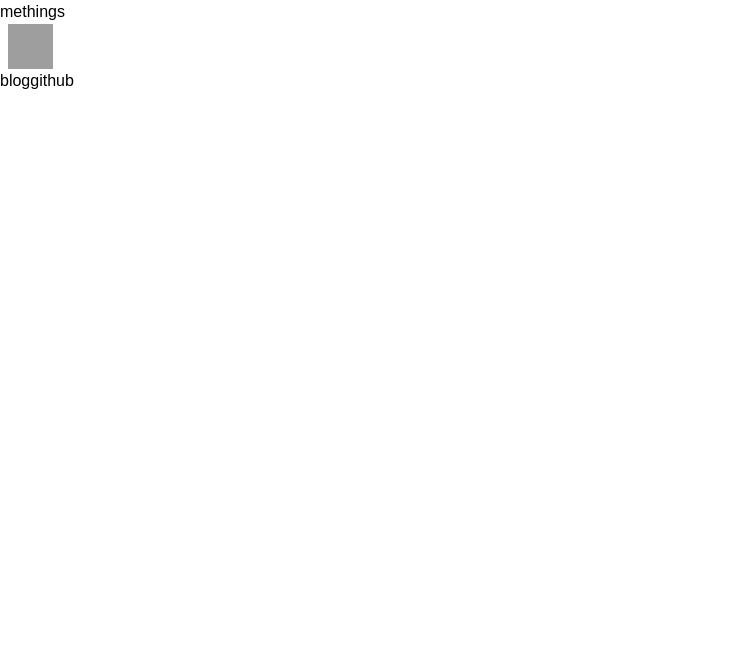
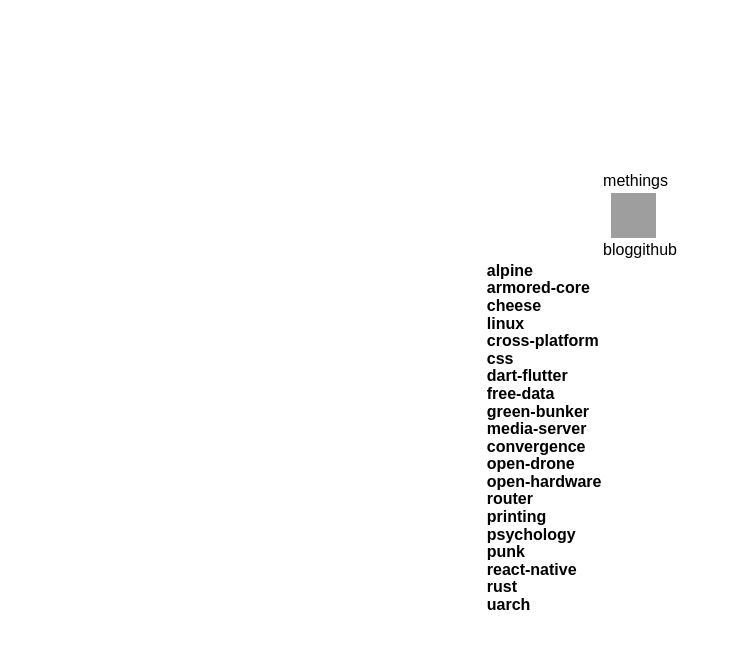
Before and after one commit to ereio/ere.io, a Next.js app: page /things in a window 1280 px wide. Shown: the top 648 px of the page, without its empty margins (0-739 px from the left). Built offline with nearby package versions, Linux system fonts and the light colour scheme; grey boxes are pictures that could not be loaded.

Commit message:
reworking PKB rendering

```diff
--- a/package.json
+++ b/package.json
@@ -20,6 +20,7 @@
   },
   "dependencies": {
     "@zeit/next-css": "^1.0.1",
+    "marked": "^1.1.1",
     "next": "^9.4.4",
     "react": "^16.13.1",
     "react-dom": "^16.13.1"
--- a/src/components/header/index.js
+++ b/src/components/header/index.js
@@ -10,12 +10,18 @@ import style from './styles.css';
 const Header = () => (
 	<header class={style.header}>
 		<nav class={style.nav}>
-			<Link activeClassName={style.activeLink} href="/">me</Link>
-			<Link activeClassName={style.activeLink} href="/things">things</Link>
+			<Link activeClassName={style.activeLink} href="/">
+				<a>me</a>
+			</Link>
+			<Link activeClassName={style.activeLink} href="/things">
+				<a>things</a>
+			</Link>
 			<Link href="/me" class={style.icon}>
 				<img src={assets.ereioIcon} style={{ height: 45, width: 45, marginLeft: 8, textAlign: 'center' }} />
 			</Link>
-			<Link activeClassName={style.activeLink} href="/blog">blog</Link>
+			<Link activeClassName={style.activeLink} href="/blog">
+				<a>blog</a>
+			</Link>
 			<a href="https://github.com/ereio" native>github</a>
 		</nav>
 	</header>
--- /dev/null
+++ b/src/pages/things/[thing].js
@@ -0,0 +1,91 @@
+
+import Link from 'next/link';
+import Marked from 'marked';
+import { useRouter } from 'next/router'
+
+// Components
+import Header from 'components/header';
+
+// Styling
+import styles from './styles.css';
+
+// Static Data
+import thingsJson from '../../../public/all-things.json';
+
+/**
+ * Personal Knowledge Base
+ *
+ * https://alligator.io/css/css-grid-layout-fr-unit/
+ * https://nextjs.org/docs/basic-features/data-fetching
+ */
+const renderThingList = ({ things, selected }) => {
+	return things.map((thing) => {
+		const slug = thing.name.toLowerCase().replace(/ /g, '-');
+		const thingSelected = thing.name === selected;
+
+		return (
+			<Link href={`/things/${slug}`}>
+				<a className={thingSelected ? styles.current : undefined}>
+					<h4 class={styles.topic}>
+						{thing.name}
+					</h4>
+				</a>
+			</Link>
+		)
+	});
+};
+
+const renderThing = ({ things, selected }) => {
+	const thingSelected = things.find((thing) => thing.name === selected)
+
+	return (
+		<div style={{ gridArea: 'main' }}>
+			<div class={styles.content}>
+				<span dangerouslySetInnerHTML={{ __html: Marked(thingSelected.notes) }} />
+			</div>
+		</div>
+	)
+}
+
+const Things = ({ things }) => {
+	const router = useRouter()
+	const { thing } = router.query;
+
+	return (
+		<div className="app">
+			<Header />
+			<main className={styles.main}>
+				<div class={styles.topics}>
+					{renderThingList({ things, selected: thing })}
+				</div>
+				<div>
+					{renderThing({ things, selected: thing })}
+				</div>
+			</main>
+		</div>
+	)
+}
+
+export async function getStaticProps() {
+	const things = thingsJson.map((json) => JSON.parse(json));
+	return {
+		props: {
+			things,
+		},
+	}
+}
+
+export async function getStaticPaths() {
+	const things = thingsJson.map((json) => JSON.parse(json));
+
+	const paths = things.map((thing) => ({
+		params: { thing: thing.name },
+	}))
+
+	return {
+		paths: paths,
+		fallback: false,
+	};
+}
+
+export default Things;
--- a/src/pages/things/index.js
+++ b/src/pages/things/index.js
@@ -10,21 +10,14 @@ import styles from './styles.css';
 // Static Data
 import thingsJson from '../../../public/all-things.json';
 
-// External Implicit Imports
-
-
-// Personal Knowledge Base
-// https://alligator.io/css/css-grid-layout-fr-unit/
-
 /*
 <div>
  <div class={style.search} contenteditable="true">
 	Search Topics
 </div>
-*/
-const Things = () => {
-	// const things = thingsJson.map((json) => JSON.parse(json));
-	/*
+{/* <input id="collapse-toggle" class={style.toggleInput} type="checkbox" />
+<label for="collapse-toggle" class={style.toggle} />
+
 const renderSearch = () => {
 	const options = things.map(thing =>
 		<Link activeClass={style.activeTopic} href={`/things/${thing.name}`}>
@@ -42,58 +35,53 @@ const Things = () => {
 		</form >
 	)
 }
+* /
+
+/**
+ * Personal Knowledge Base
+ *
+ * https://alligator.io/css/css-grid-layout-fr-unit/
+ * https://nextjs.org/docs/basic-features/data-fetching
  */
 
+const Things = ({ things }) => {
 
-	// const renderThingList = () => {
-	// 	return things.map((thing) => {
-	// 		const slug = thing.name.toLowerCase().replace(/ /g, '-');
-	// 		return (
-	// 			<Link activeClassName={style.current} href={`/things/${slug}`}>
-	// 				<h4 class={style.topic}>
-	// 					{thing.name}
-	// 				</h4>
-	// 			</Link>
-	// 		)
-	// 	});
-	// };
-
-	// const renderThing = (args) => {
-	// 	const { matches, path } = args;
-	// 	const paths = path.split(/\/|\?/g);
-	// 	const slug = paths[paths.length - 1];
-	// 	const thing = things.find((thing) => thing.name === slug)
-
-	// 	return matches ?
-	// 		(<h3 style={{ gridArea: 'main', textAlign: 'left' }}>
-	// 			{'Welcome to my personal knowlege base'}
-	// 		</h3>) :
-	// 		(<div style={{ gridArea: 'main' }}>
-	// 			<div class={style.content}>
-	// 				<span dangerouslySetInnerHTML={{ __html: Marked(thing.notes) }} />
-	// 			</div>
-	// 		</div>)
-	// }
+	const renderThingList = () => {
+		return things.map((thing) => {
+			const slug = thing.name.toLowerCase().replace(/ /g, '-');
+			return (
+				<Link key={thing.name} href={`/things/${slug}`}>
+					<a>
+						<h4 class={styles.topic}>
+							{thing.name}
+						</h4>
+					</a>
+				</Link>
+			)
+		});
+	};
 
 	return (
-		<div style={{
-			display: 'flex',
-			flexDirection: 'column',
-			height: '100vh'
-		}}>
+		<div className="app">
 			<Header />
 			<main className={styles.main}>
-				{/* <input id="collapse-toggle" class={style.toggleInput} type="checkbox" />
-				<label for="collapse-toggle" class={style.toggle} /> */}
-				{/* <div class={style.topics}>
+				<div class={styles.topics}>
 					{renderThingList()}
 				</div>
-				<Match path="/things">
-					{renderThing}
-				</Match> */}
+				<h3 style={{ gridArea: 'main', textAlign: 'left' }}>
+					{'Welcome to my personal knowlege base'}
+				</h3>
 			</main>
 		</div>
 	)
 }
 
+export async function getStaticProps() {
+	const things = thingsJson.map((json) => JSON.parse(json));
+	return {
+		props: {
+			things,
+		},
+	}
+}
 export default Things;
```
Also changed, not shown: 2 other files (tests, documents, lock files or other folders). Lines whose indentation alone changed are shown as unchanged.
